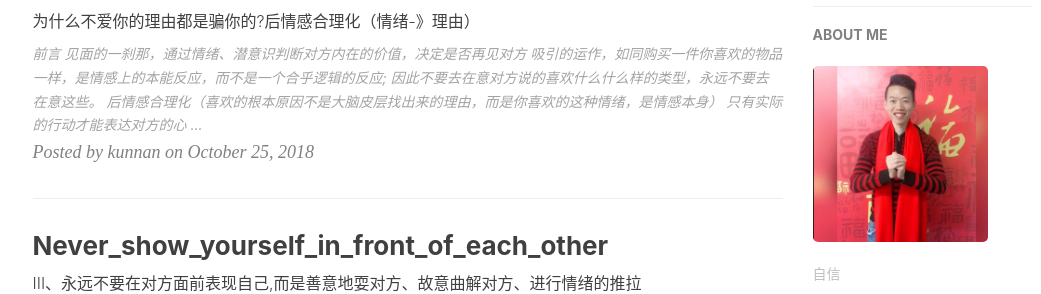
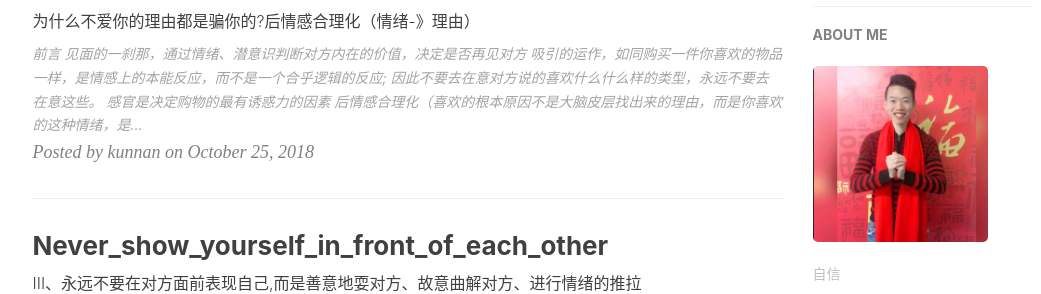
Before and after one commit to pua1203/pua1203.github.io, a Jekyll site: the page built from index.html, in a window 1280 px wide and 900 px high, scrolled down 492 px. Shown: the part 215-509 px from the top of the window, without its empty margins (135-1176 px from the left). Built offline with Jekyll 4.4.1, drawn with Linux system fonts in a browser that asks for light colours; nearby versions of some CDN libraries; the list of posts is cut into pages by our own code; comment, search, counter and statistics services are not loaded.

Commit message:
感官是决定购物的最有诱惑力的因素

```diff
--- a/_posts/HookedOnMe/2018-10-25-Why_don't_you_love_your_reason_is_to_deceive_you.md
+++ b/_posts/HookedOnMe/2018-10-25-Why_don't_you_love_your_reason_is_to_deceive_you.md
@@ -18,6 +18,7 @@ subtitle: 为什么不爱你的理由都是骗你的?后情感合理化（情绪
 见面的一刹那，通过情绪、潜意识判断对方内在的价值，决定是否再见对方
 
 * `吸引的运作，如同购买一件你喜欢的物品一样，是情感上的本能反应，而不是一个合乎逻辑的反应`; 因此不要去在意对方说的喜欢什么什么样的类型，永远不要去在意这些。
+  * 感官是决定购物的最有诱惑力的因素
 
 
 
```
Also changed, not shown: other parts of _posts/HookedOnMe/2018-10-25-Why_don't_you_love_your_reason_is_to_deceive_you.md (+8 -0 lines).
